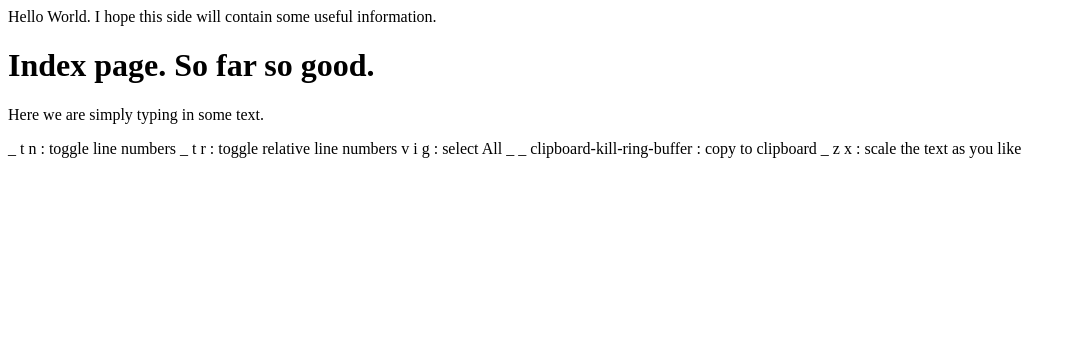
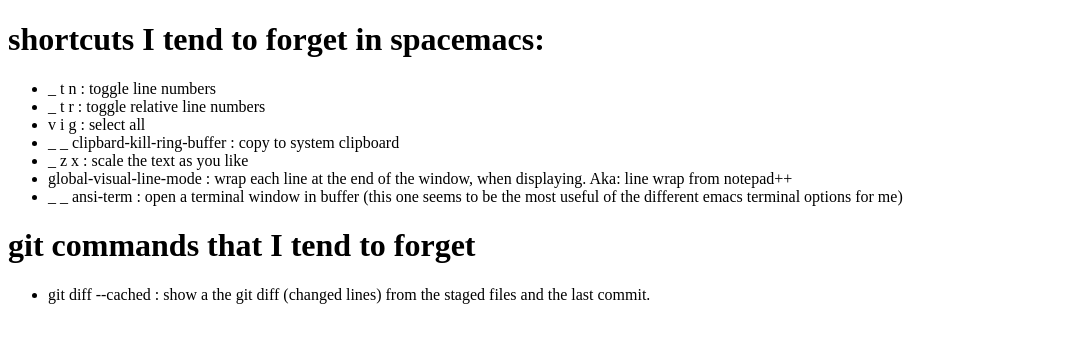
Before and after one commit to fincarGit/fincarGit.github.io, a plain HTML site: page index.html in a window 1280 px wide. Shown: the whole page, without its empty margins (0-1076 px from the left). Drawn offline with Linux system fonts and the light colour scheme.

Commit message:
refactoring index.html to the simplest possible html document structure.

```diff
--- a/index.html
+++ b/index.html
@@ -1,12 +1,22 @@
-Hello World. I hope this side will contain some useful information.
+<!DOCTYPE html>
+<html lang="en">
+    <meta charset="utf-8">
+    <title>Gabriels work in progress static page</title>
 
-<h1>
-    Index page. So far so good.
-</h1>
-
-<p>Here we are simply typing in some text.</p>
-_ t n : toggle line numbers
-_ t r : toggle relative line numbers
-v i g : select All
-_ _ clipboard-kill-ring-buffer : copy to clipboard
-_ z x : scale the text as you like
+    <body>
+        <h1>shortcuts I tend to forget in spacemacs:</h1>
+        <ul>
+            <li>_ t n : toggle line numbers</li>
+            <li>_ t r : toggle relative line numbers</li>
+            <li>v i g : select all</li>
+            <li>_ _ clipbard-kill-ring-buffer : copy to system clipboard</li>
+            <li>_ z x : scale the text as you like</li>
+            <li> global-visual-line-mode : wrap each line at the end of the window, when displaying. Aka: line wrap from notepad++ </li>
+            <li>_ _ ansi-term : open a terminal window in buffer (this one seems to be the most useful of the different emacs terminal options for me)</li>
+        </ul>
+        <h1>git commands that I tend to forget</h1>
+        <ul>
+            <li>git diff --cached : show a the git diff (changed lines) from the staged files and the last commit.</li>
+        </ul>
+    </body>
+</html>
```
